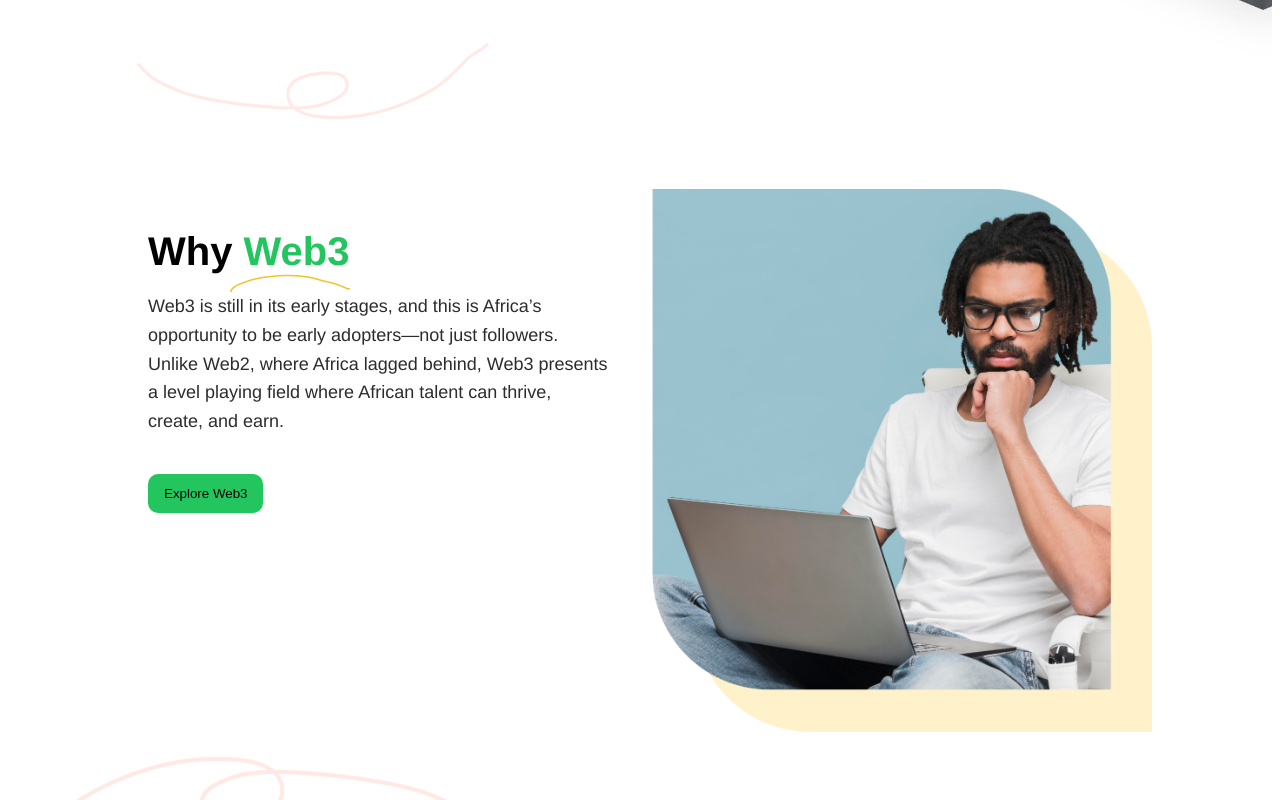
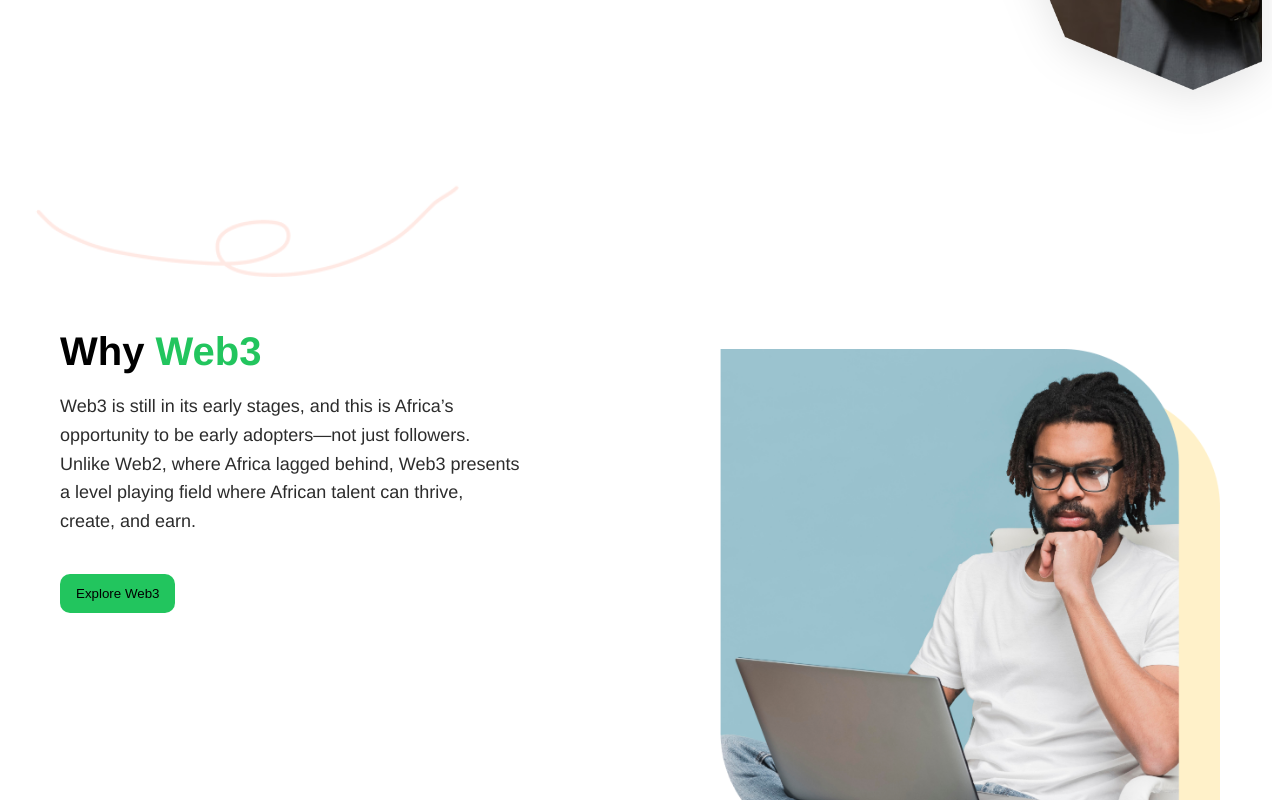
Before and after one commit to christianahOlude/upskill-africa, a React (Vite) app: page / in a window 1280 px wide. Shown: the part 760-1560 px from the top of the page. Built offline with nearby package versions, Linux system fonts and the light colour scheme.

Commit message:
adjusted the hero-section

```diff
--- a/src/components/web3Section.jsx
+++ b/src/components/web3Section.jsx
@@ -1,7 +1,7 @@
-import React from 'react';
+import React from "react";
 import underline from "../assets/underline.png";
 import man from "../assets/man.png";
-import styles from '../css/web3Section.module.css';
+import styles from "../css/web3Section.module.css";
 import curl from "../assets/curl.png";
 
 export default function Web3Section() {
@@ -9,9 +9,19 @@ export default function Web3Section() {
     <div>
       <div className={styles.web3Section}>
         <div className={styles.web3Content}>
-            <h2 style={{fontFamily: "Helvetica, Arial, sans-serif"}}>Why <span>Web3</span></h2>
+          <h2 style={{ fontFamily: "Helvetica, Arial, sans-serif" }}>
+            Why <span>Web3</span>
+          </h2>
           <img src={underline} alt="underline" />
-            <p style={{fontFamily: "Helvetica, Arial, sans-serif", fontSize: "18px",color: "#2C2C2C",lineHeight: "1.6",fontWeight: "400"}}>
+          <p
+            style={{
+              fontFamily: "Helvetica, Arial, sans-serif",
+              fontSize: "18px",
+              color: "#2C2C2C",
+              lineHeight: "1.6",
+              fontWeight: "400",
+            }}
+          >
             Web3 is still in its early stages, and this is Africa’s <br />
             opportunity to be early adopters—not just followers. <br />
             Unlike Web2, where Africa lagged behind, Web3 presents <br />
@@ -24,7 +34,7 @@ export default function Web3Section() {
           <img src={man} alt="man" />
         </div>
       </div>
-          <img src={curl} alt="curl" width={480} style={{marginRight: "-50%"}}/>
+       <img src={curl} alt="curl" width={480} style={{ marginRight: "-30%" }} />
     </div>
   );
 }
--- a/src/css/heroSection.module.css
+++ b/src/css/heroSection.module.css
@@ -4,7 +4,7 @@
     background-position: center;
     background-repeat: no-repeat;
     min-height: 100vh;
-    /*width: 100vw;*/
+    padding: 80px 40px;
     overflow-x: hidden;
 }
 
@@ -12,7 +12,6 @@
     display: flex;
     align-items: center;
     justify-content: space-between;
-    padding: 80px 40px;
     max-width: 1400px;
     margin: 0 auto;
     min-height: calc(100vh - 160px);
@@ -96,7 +95,7 @@
 
 .description p {
     font-size: 18px;
-    color: #2C2C2C;
+    color: #2c2c2c;
     line-height: 1.6;
     font-weight: 400;
 }
@@ -152,7 +151,7 @@
 
 .rightImage {
     position: absolute;
-    right: -60px;
+    right: -30px;
     top: 300px;
     width: 250px;
     z-index: 2;
@@ -184,11 +183,13 @@
         height: 100px;
     }
 
-    .leftImage, .rightImage {
-       display: none;
+    .leftImage,
+    .rightImage {
+        display: none;
     }
 
-    .leftImage img, .rightImage img {
+    .leftImage img,
+    .rightImage img {
         display: none;
     }
 }
@@ -205,8 +206,6 @@
         gap: 30px;
         min-height: auto;
     }
-
-
 
     .centerContent {
         order: 1;
@@ -227,7 +226,8 @@
         display: none;
     }
 
-    .leftImage img, .rightImage img {
+    .leftImage img,
+    .rightImage img {
         width: 200px;
         max-width: 200px;
         height: auto;
@@ -258,7 +258,8 @@
         font-size: 14px;
     }
 
-    .leftImage img, .rightImage img {
+    .leftImage img,
+    .rightImage img {
         width: 180px;
         max-width: 180px;
     }
--- a/src/css/web3Section.module.css
+++ b/src/css/web3Section.module.css
@@ -1,15 +1,20 @@
-/* Web3Section.css */
 .web3Section {
     display: flex;
     justify-content: space-between;
-    padding: 20px ;
-
+    padding: 20px;
+    max-width: 1200px; /* Constrain section width */
+    width: 100%;
+    margin: 0 auto;    /* Center within page */
+    box-sizing: border-box;
+    gap: 40px;         /* Use gap instead of large child margins */
+    flex-wrap: wrap;   /* Allow wrap on smaller widths to avoid overflow */
 }
 
 .web3Content {
-    margin-top: 80px;
-    margin-left: 120px;
+    margin-top: 20px;
+    margin-left: 0; /* Was 120px; remove to prevent overflow via combined margins */
     flex: 1;
+    /*position: relative;*/ /* if you previously anchored absolute children here, keep it */
 }
 
 .web3Content h2 {
@@ -23,8 +28,9 @@
 
 .web3Content img {
     position: absolute;
-    /*bottom: -10px;*/
-    left: 18%;
+    top: 0; /* Anchor vertically to avoid jitter */
+    left: 50%; /* Use stable centering instead of a percentage offset */
+    transform: translateX(-50%);
     width: 120px;
     height: auto;
 }
@@ -49,11 +55,12 @@
 
 .web3Image img {
     width: 500px;
+    max-width: 100%; /* Prevent image from exceeding container width */
+    height: auto;
     margin-top: 40px;
-    margin-right: 100px;
+    margin-right: 0;  /* Avoid pushing layout wider than container */
 }
 
-/* Responsive Design */
 @media (max-width: 1024px) {
     .web3Section {
         flex-direction: column;
```
Lines whose indentation alone changed are shown as unchanged.
